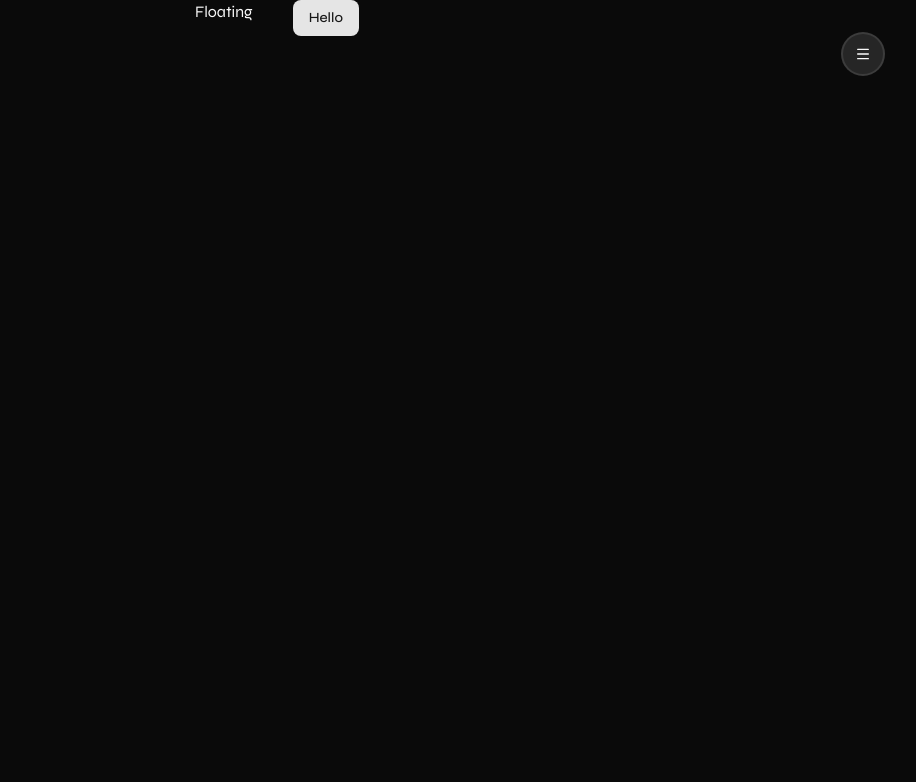
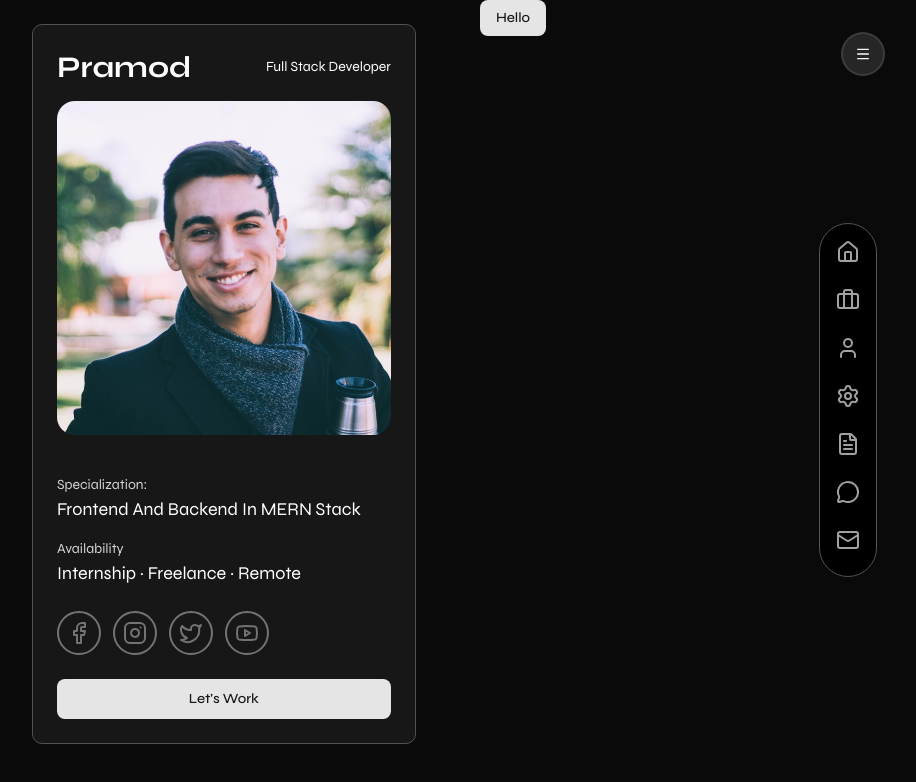
Before and after one commit to pramodsinzh/portfolio, a React (Vite) app: page / in a window 1280 px wide. Shown: the top 782 px of the page, without its empty margins (363-1279 px from the left). Built offline with nearby package versions, Linux system fonts and the light colour scheme.

Commit message:
Floating side menue and Profile Card

```diff
--- a/src/components/FloatingMenu.tsx
+++ b/src/components/FloatingMenu.tsx
@@ -1,8 +1,31 @@
+ /**node module */
+ import { useState } from "react"
+
+ //custom modules
+ import { cn } from "@/lib/utils"
+
+ /**constants */
+ import { navLinks } from "@/constants"
+
 
 export const FloatingMenu = () => {
+  const [active, setActive] = useState('#hero')
   return (
-    <div>
-      Floating
-    </div>
+     <div className="fixed right-10 top-1/2 -translate-y-1/2 bg-black border hidden border-neutral-600 pt-4 rounded-full z-0  lg:block">
+      {navLinks.map((link) => {
+        const Icon = link.icon;
+
+        return (
+          <a
+          key={link.label}
+          href={link.link}
+          onClick={()=> setActive(link.link)}
+          className={cn('text-neutral-400 flex items-center gap-2 hover:text-primary transition-colors duration-200 mb-6 px-4')}
+          >
+            <Icon classname= 'size-5'/>
+          </a>
+        )
+      })}
+     </div>
   )
 }
--- /dev/null
+++ b/src/components/Profile.tsx
@@ -0,0 +1,41 @@
+//components
+import { Button } from "@/components/ui/button"
+
+//constants
+import { socialLinks } from "@/constants"
+
+
+
+export const Profile = () => {
+    return <aside className="max-w-3xl m-6 p-6 border border-neutral-600 bg-neutral-900 text-white rounded-lg lg:sticky lg:left-0 lg:top-6 lg:w-96">
+        <div className="flex flex-col gap-4">
+            <div className="flex items-center justify-between gap-x-10">
+                <h1 className="text-3xl font-bold">Pramod</h1>
+                <p className="text-sm">Full Stack Developer</p>
+            </div>
+            <img src="/avatar.jpg" alt="Pramod" className="lg:w-96 rounded-2xl object-cover" />
+
+            <div className="mt-6">
+                <p className="text-neutral-300 text-sm">Specialization:</p>
+                <p className="text-lg capitalize">Frontend and Backend in MERN Stack</p>
+            </div>
+            <div>
+                <p className="text-neutral-300 text-sm">Availability</p>
+                <p className="text-lg capitalize">Internship · Freelance · Remote</p>
+            </div>
+
+            <div className="flex gap-3 pt-2 text-neutral-500">
+                {socialLinks.map((social, i)=> {
+                    const Icon = social.icon;
+                    return(
+                        <a key={i} href={social.link} className="hover:text-primary border-2 border-neutral-500 p-2 rounded-full hover:border-primary transition duration-200"><Icon className='size-6' /></a>
+                    )
+                })}
+            </div>
+
+            <Button className="mt-2" size='lg'>
+                Let's Work
+            </Button>
+        </div>
+    </aside>
+}
--- a/src/components/Sidebar.tsx
+++ b/src/components/Sidebar.tsx
@@ -42,7 +42,7 @@
                   key={link.label}
                   href={link.link}
                   onClick={() => setActive(link.link)}
-                  className={cn('text-neutral-300 flex items-center gap-2 hover:text-primary transition-colors duration-200 text-base', active === link.link && 'text-primary')}>
+                  className={cn('text-neutral-300 flex items-center gap-2 mb-3.5 hover:text-primary transition-colors duration-200 text-base', active === link.link && 'text-primary')}>
                   <Icon className= 'size-4'/> {link.label}
                 </a>
               )
--- a/src/main.tsx
+++ b/src/main.tsx
@@ -14,12 +14,14 @@
 import { App } from '@/App'
 import { Sidebar } from '@/components/Sidebar'
 import { FloatingMenu } from '@/components/FloatingMenu'
+import { Profile } from '@/components/Profile'
 
 createRoot(document.getElementById('root')!).render(
   <StrictMode>
     <div className="min-h-screen lg:flex lg:justify-center lg:items-start lg:gap-10">
       <Sidebar />
       <FloatingMenu />
+      <Profile />
       <App />
     </div>
   </StrictMode>,
```
